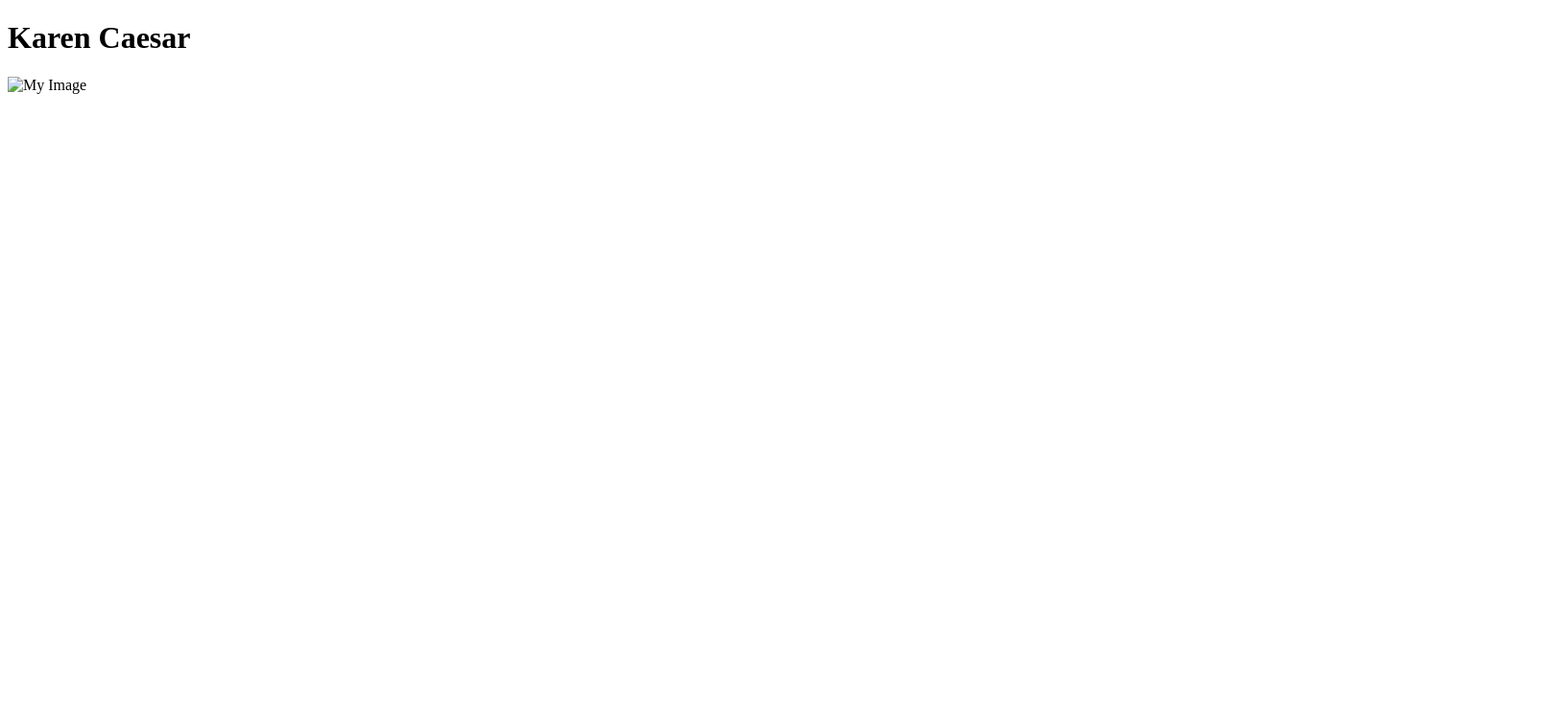
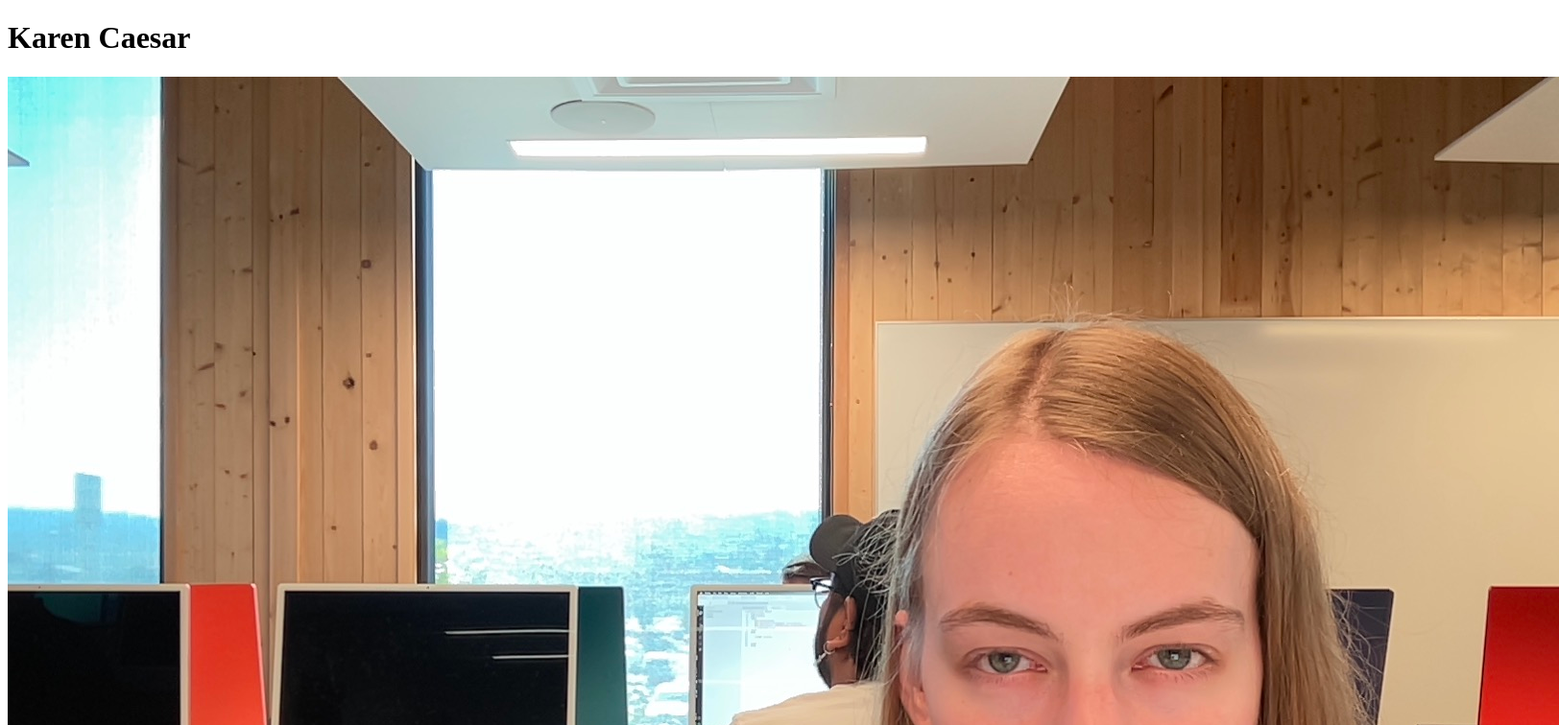
Before and after one commit to KCaesar3/mywebsite, a plain HTML site: page index.html in a window 1280 px wide. Shown: the top 756 px of the page at 96% size, 1624 px wide, since content can reach past the window. Drawn offline with Linux system fonts and the light colour scheme.

Commit message:
Fix file to edit

```diff
--- a/index.html
+++ b/index.html
@@ -8,6 +8,6 @@
 </head>
 <body>
   <h1>Karen Caesar</h1>
-  <img src="" alt="My Image">
+  <img src="/me.jpg" alt="My Image">
 </body>
 </html>
```
